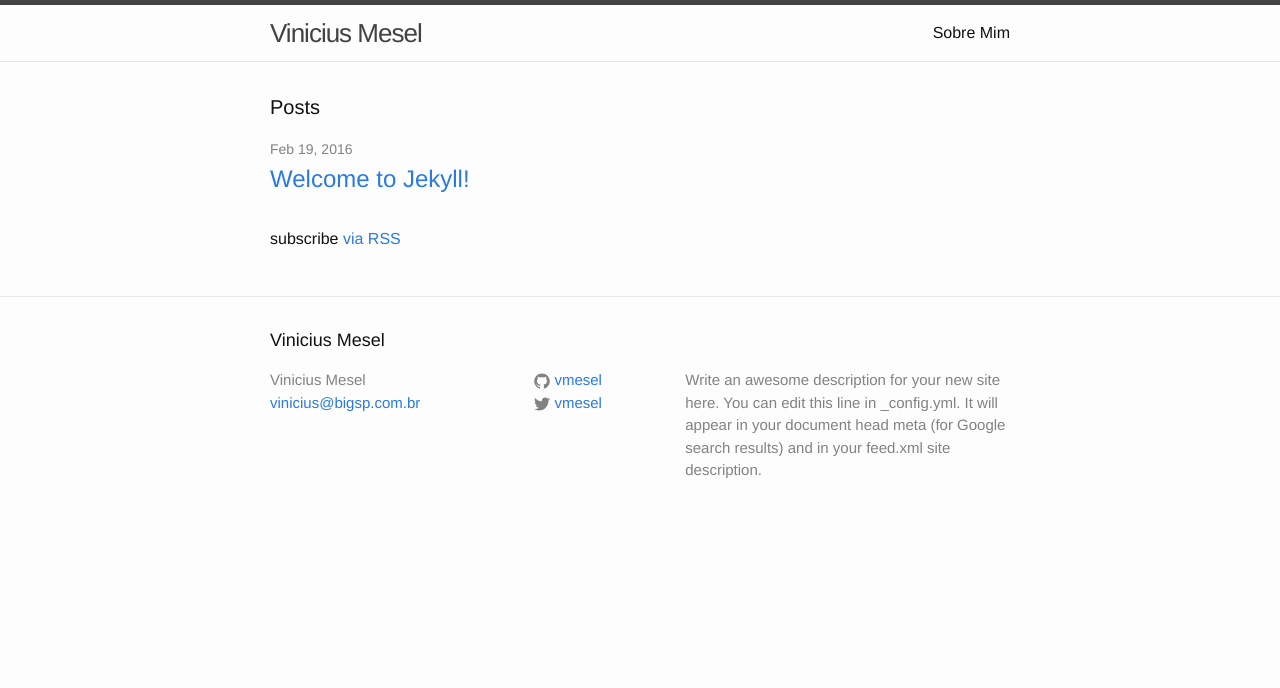
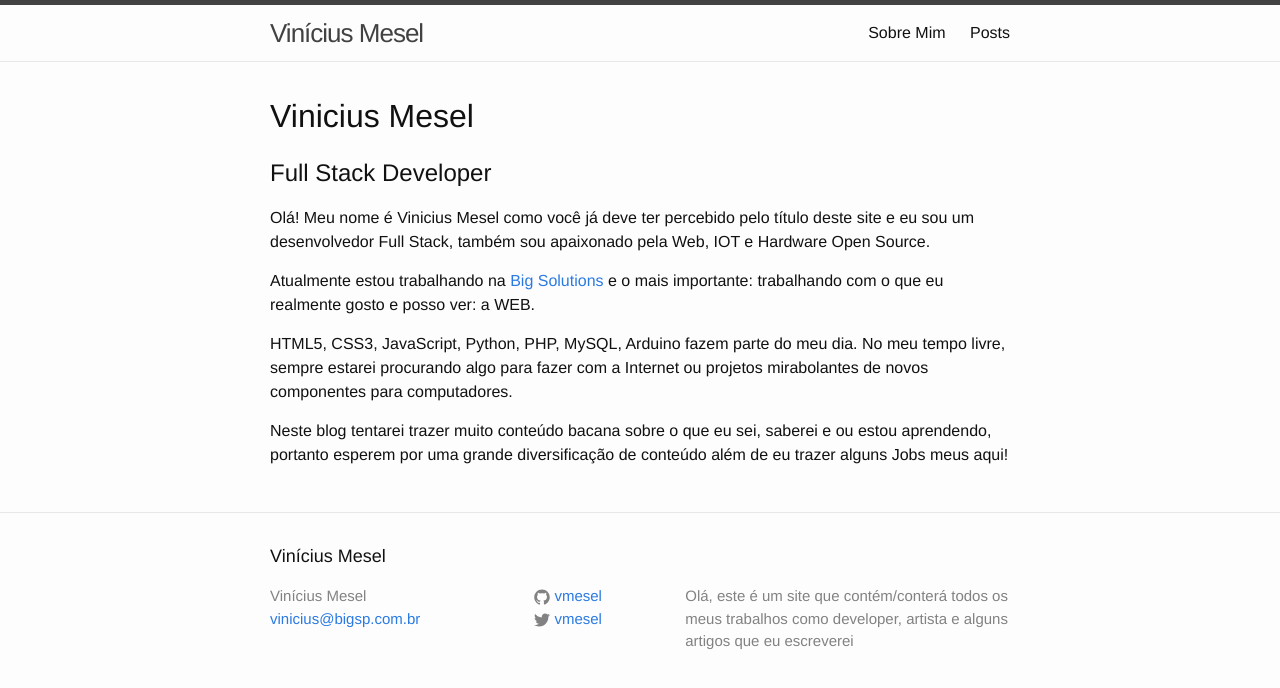
Before and after one commit to vmesel/vmesel.github.io, a Jekyll site: the page built from index.html, in a window 1280 px wide. Shown: the top 688 px of the page. Built offline with Jekyll 4.4.1, drawn with Linux system fonts in a browser that asks for light colours.

Commit message:
New Content

```diff
--- a/_config.yml
+++ b/_config.yml
@@ -1,21 +1,8 @@
-# Welcome to Jekyll!
-#
-# This config file is meant for settings that affect your whole blog, values
-# which you are expected to set up once and rarely need to edit after that.
-# For technical reasons, this file is *NOT* reloaded automatically when you use
-# 'jekyll serve'. If you change this file, please restart the server process.
-
-# Site settings
-title: Vinicius Mesel
+title: Vinícius Mesel
 email: vinicius@bigsp.com.br
-description: > # this means to ignore newlines until "baseurl:"
-  Write an awesome description for your new site here. You can edit this
-  line in _config.yml. It will appear in your document head meta (for
-  Google search results) and in your feed.xml site description.
-baseurl: "" # the subpath of your site, e.g. /blog
-url: "http://vmesel.com" # the base hostname & protocol for your site
+description: "Olá, este é um site que contém/conterá todos os meus trabalhos como developer, artista e alguns artigos que eu escreverei"
+baseurl: "http://vmesel.com/"
+url: "http://vmesel.com/" # the base hostname & protocol for your site
 twitter_username: vmesel
 github_username:  vmesel
-
-# Build settings
 markdown: kramdown
--- a/_sass/_layout.scss
+++ b/_sass/_layout.scss
@@ -187,6 +187,7 @@
 .post-meta {
     font-size: $small-font-size;
     color: $grey-color;
+
 }
 
 .post-link {
--- a/index.html
+++ b/index.html
@@ -4,20 +4,18 @@ layout: default
 
 <div class="home">
 
-  <h1 class="page-heading">Posts</h1>
+  <h1>Vinicius Mesel</h1>
+  <h2>Full Stack Developer</h1>
 
-  <ul class="post-list">
-    {% for post in site.posts %}
-      <li>
-        <span class="post-meta">{{ post.date | date: "%b %-d, %Y" }}</span>
-
-        <h2>
-          <a class="post-link" href="{{ post.url | prepend: site.baseurl }}">{{ post.title }}</a>
-        </h2>
-      </li>
-    {% endfor %}
-  </ul>
-
-  <p class="rss-subscribe">subscribe <a href="{{ "/feed.xml" | prepend: site.baseurl }}">via RSS</a></p>
+    <p>Olá! Meu nome é Vinicius Mesel como você já deve ter percebido pelo título deste site e eu sou um desenvolvedor Full Stack, também sou apaixonado pela Web, IOT e Hardware Open Source.</p>
+    <p>
+      Atualmente estou trabalhando na <a href="http://www.bigsolutions.com.br">Big Solutions</a> e o mais importante: trabalhando com o que eu realmente gosto e posso ver: a WEB.
+    </p>
+    <p>
+      HTML5, CSS3, JavaScript, Python, PHP, MySQL, Arduino fazem parte do meu dia. No meu tempo livre, sempre estarei procurando algo para fazer com a Internet ou projetos mirabolantes de novos componentes para computadores.
+    </p>
+    <p>
+      Neste blog tentarei trazer muito conteúdo bacana sobre o que eu sei, saberei e ou estou aprendendo, portanto esperem por uma grande diversificação de conteúdo além de eu trazer alguns Jobs meus aqui!
+    </p>
 
 </div>
```
Also changed, not shown: _posts/2016-02-19-migrando-de-static-html-para-jekyll.markdown (+8 -3 lines), _posts/2016-02-19-welcome-to-jekyll.markdown (deleted, +0 -25 lines), posts.html (added, +22 -0 lines).
